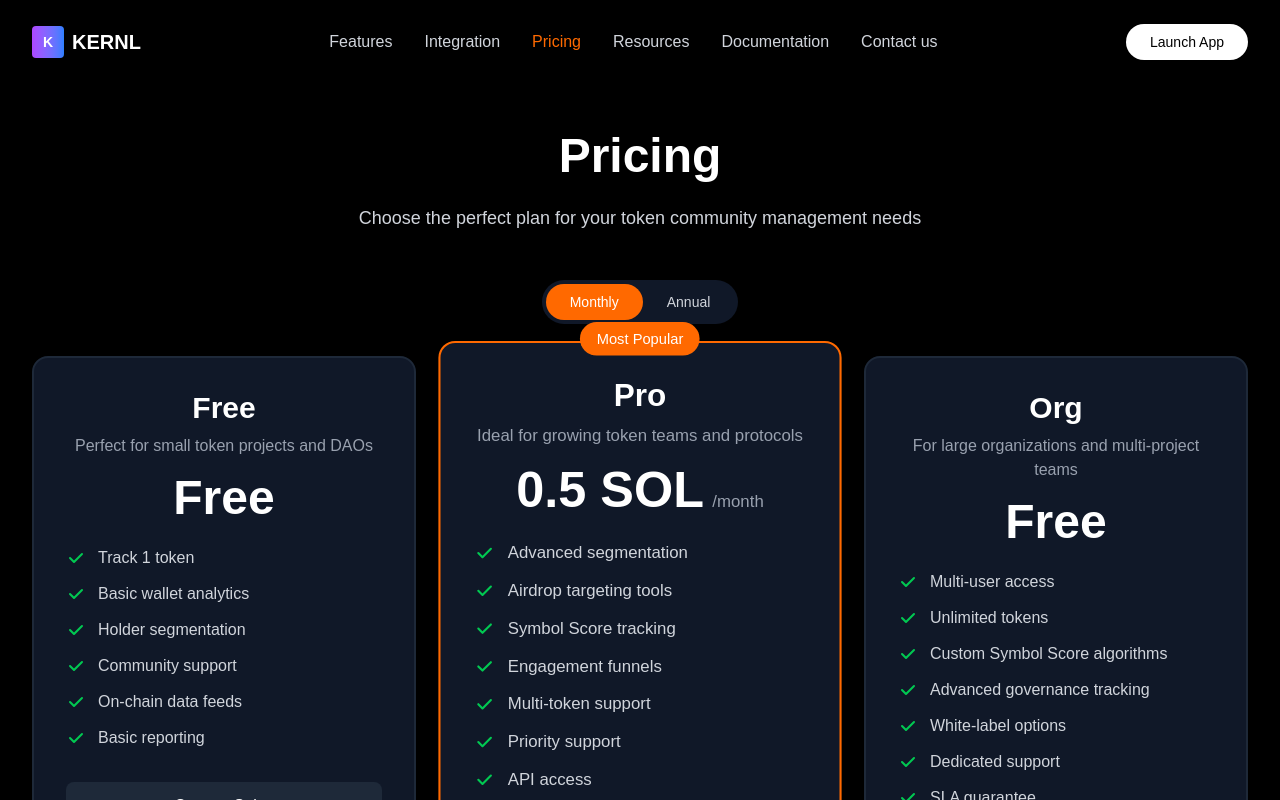
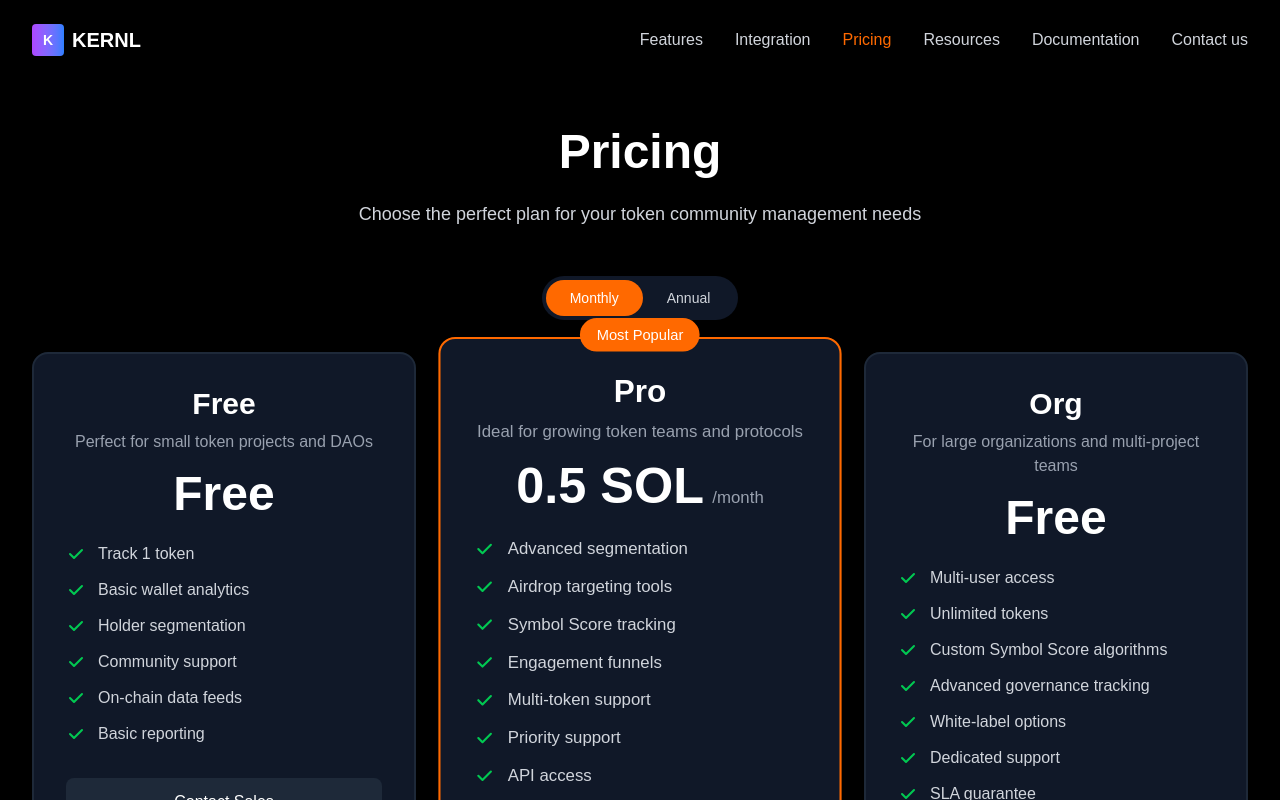
Before and after one commit to runninpacks/kernl-website, a Next.js app: page /pricing in a window 1280 px wide. Shown: the top 800 px of the page. Built offline with nearby package versions, Linux system fonts and the light colour scheme.

Commit message:
Remove Launch App button from desktop and mobile navigation

```diff
--- a/src/components/Navigation.tsx
+++ b/src/components/Navigation.tsx
@@ -87,10 +87,7 @@ export default function Navigation() {
           </Link>
         </nav>
 
-        {/* Desktop CTA Button */}
-        <button className="hidden sm:block bg-white text-black px-4 sm:px-6 py-2 rounded-full font-medium hover:bg-gray-100 transition-colors text-sm">
-          Launch App
-        </button>
+
 
         {/* Mobile Menu Button */}
         <button
@@ -177,9 +174,6 @@ export default function Navigation() {
             >
               Contact us
             </Link>
-            <button className="bg-white text-black px-6 py-3 rounded-full font-medium hover:bg-gray-100 transition-colors mt-4">
-              Launch App
-            </button>
           </nav>
         </div>
       )}
```
